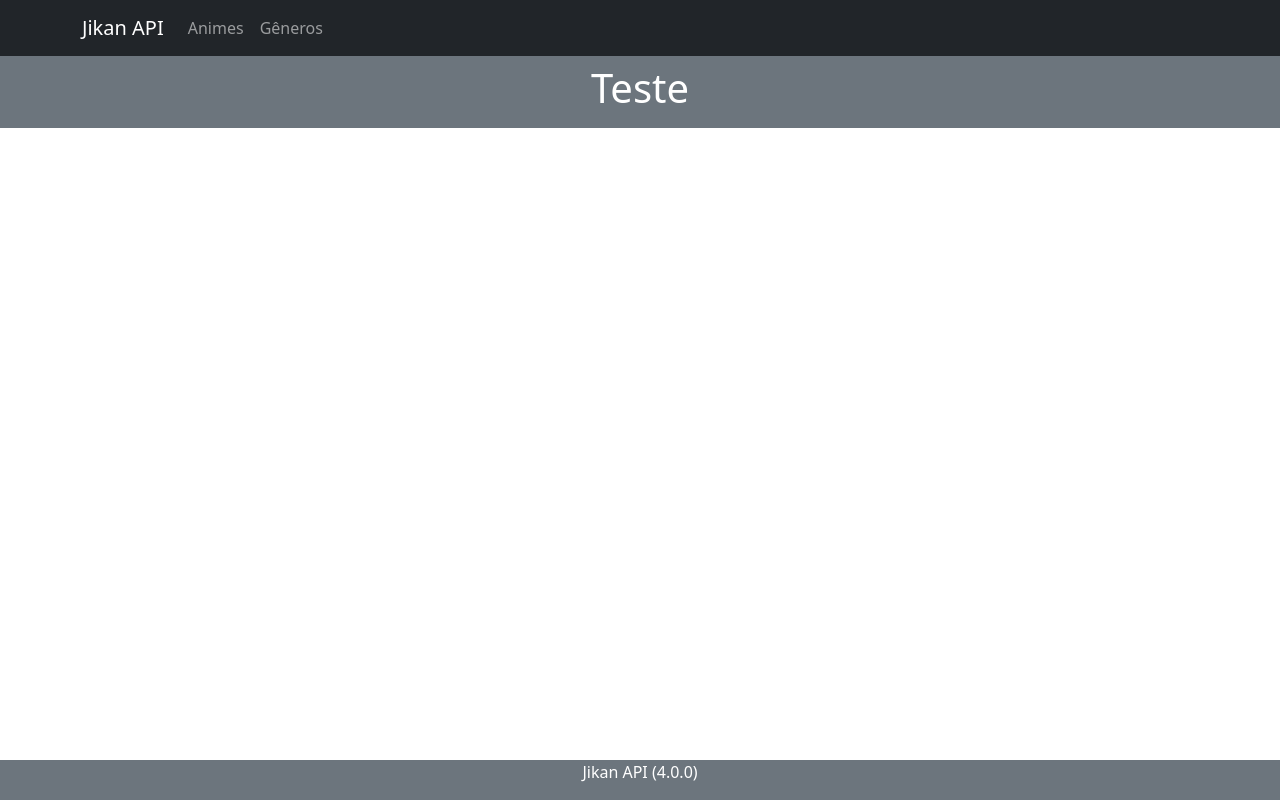
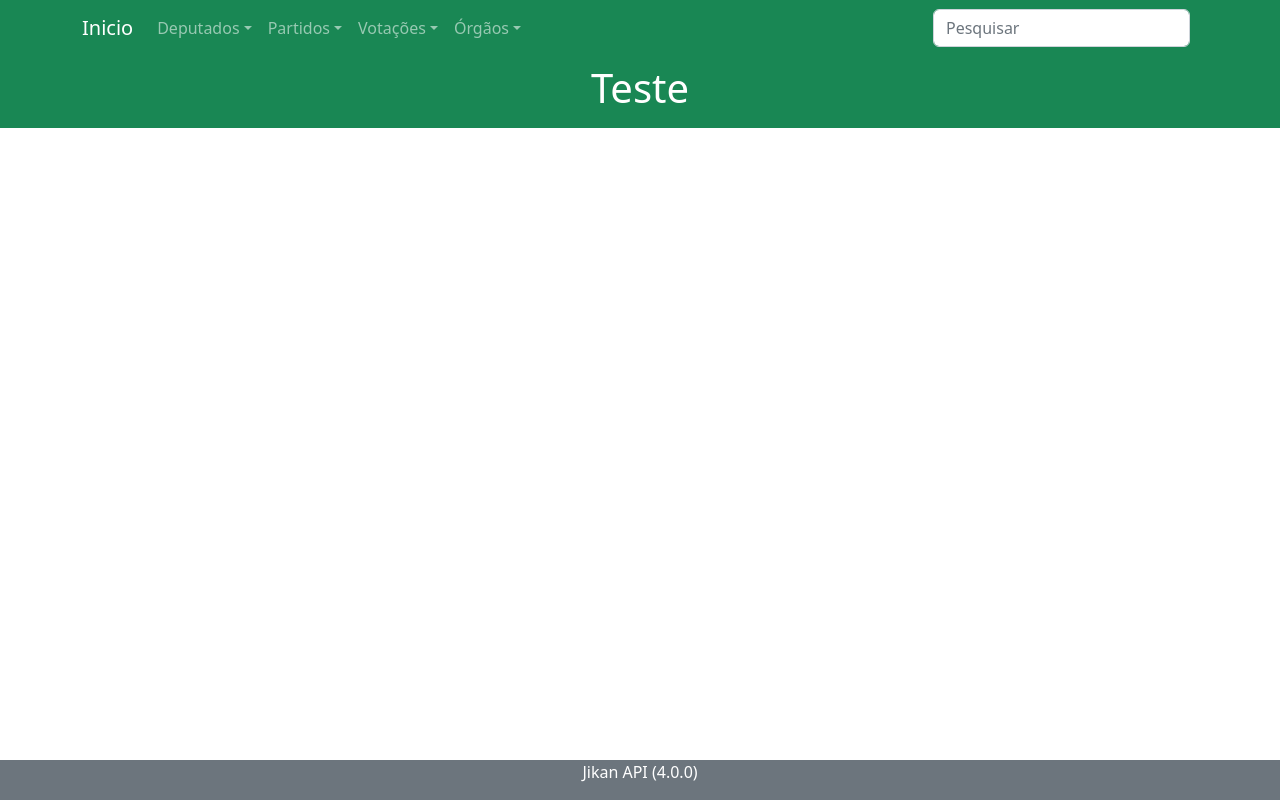
Before and after one commit to Mateus-Lucas/API-Deputados, a Next.js app in the folder trabalho/: page / in a window 1280 px wide. Built offline with nearby package versions, Linux system fonts and the light colour scheme.

Commit message:
Carrossel Dep
Adicionado carrossel de deputados

```diff
--- a/trabalho/components/Cabecalho.js
+++ b/trabalho/components/Cabecalho.js
@@ -1,17 +1,40 @@
+import Link from 'next/link'
 import React from 'react'
-import { Container, Nav, Navbar } from 'react-bootstrap'
+import { Button, Container, Form, Nav, NavDropdown, Navbar } from 'react-bootstrap'
 
 const Cabecalho = () => {
   return (
-    <Navbar bg="dark" variant="dark">
-        <Container>
-          <Navbar.Brand href="/">Jikan API</Navbar.Brand>
-          <Nav className="me-auto">
-            <Nav.Link href="/animes">Animes</Nav.Link>
-            <Nav.Link href="/generos">Gêneros</Nav.Link>
-          </Nav>
-        </Container>
-      </Navbar>
+    <Navbar bg='success' variant='dark' >
+      <Container>
+        <Navbar.Brand href='/'>Inicio</Navbar.Brand>
+        <Nav className="me-auto">
+          <NavDropdown title='Deputados'>
+            <Link className='dropdown-item' href='/deputados'>Deputados</Link>
+            <Link className='dropdown-item' href='#'>Deputados Líderes</Link>
+            <Link className='dropdown-item' href='#'>Deputados Frente Parlamentar</Link>
+          </NavDropdown>
+          <NavDropdown title='Partidos'>
+            <Link className='dropdown-item' href='#'>Lista de Partidos</Link>
+          </NavDropdown>
+          <NavDropdown title='Votações'>
+            <Link className='dropdown-item' href='#'>Lista das votações da Câmara</Link>
+            <Link className='dropdown-item' href='#'>Voto de cada Parlamentar (Votação nominal e aberta)</Link>
+          </NavDropdown>
+          <NavDropdown title='Órgãos'>
+            <Link className='dropdown-item' href='#'>Lista das comissões e outros órgãos legislativos da Câmara</Link>
+            <Link className='dropdown-item' href='#'>Situações em que órgãos podem se encontrar</Link>
+          </NavDropdown>
+        </Nav>
+        <Form className="d-flex">
+            <Form.Control
+              type="search"
+              placeholder="Pesquisar"
+              className="me-2"
+              aria-label="Pesquisar"
+            />
+          </Form>
+      </Container>
+    </Navbar>
   )
 }
 
--- a/trabalho/components/Pagina.js
+++ b/trabalho/components/Pagina.js
@@ -11,7 +11,7 @@ const Pagina = (props) => {
         <>
             <Cabecalho />
 
-            <div className='bg-secondary text-white text-center py-2 mb-3'>
+            <div className='bg-success text-white text-center py-2 mb-3'>
 
                 <h1>{props.titulo}</h1>
 
--- a/trabalho/package.json
+++ b/trabalho/package.json
@@ -9,8 +9,11 @@
     "lint": "next lint"
   },
   "dependencies": {
+    "axios": "^1.4.0",
+    "bootstrap": "^5.2.3",
     "next": "13.4.2",
     "react": "18.2.0",
+    "react-bootstrap": "^2.7.4",
     "react-dom": "18.2.0"
   }
 }
```
Also changed, not shown: 1 other file (tests, documents, lock files or other folders).
